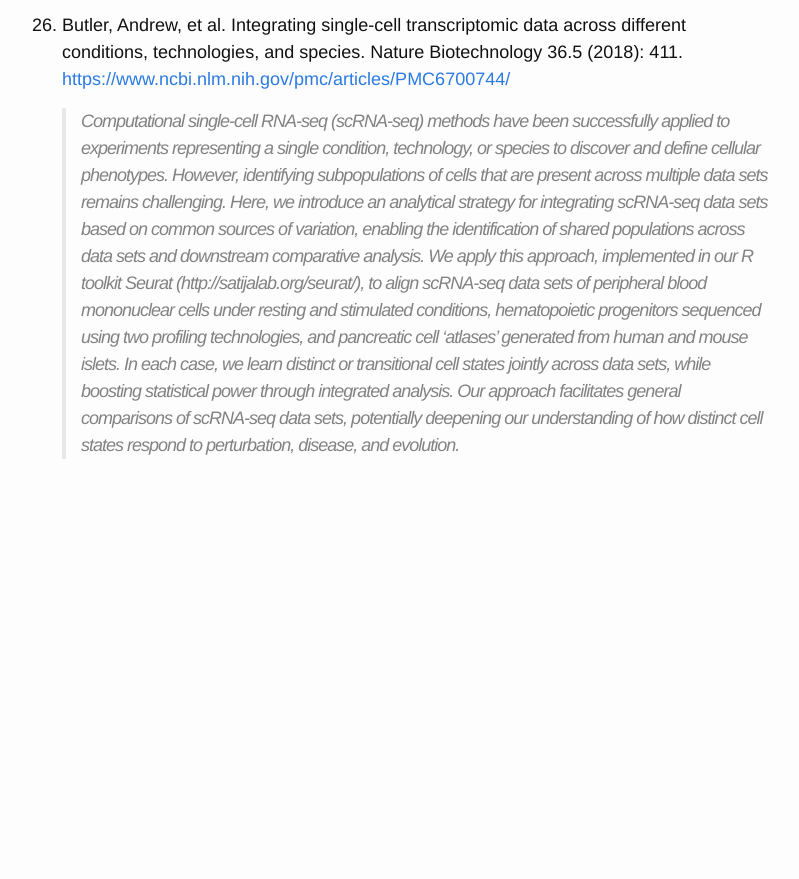
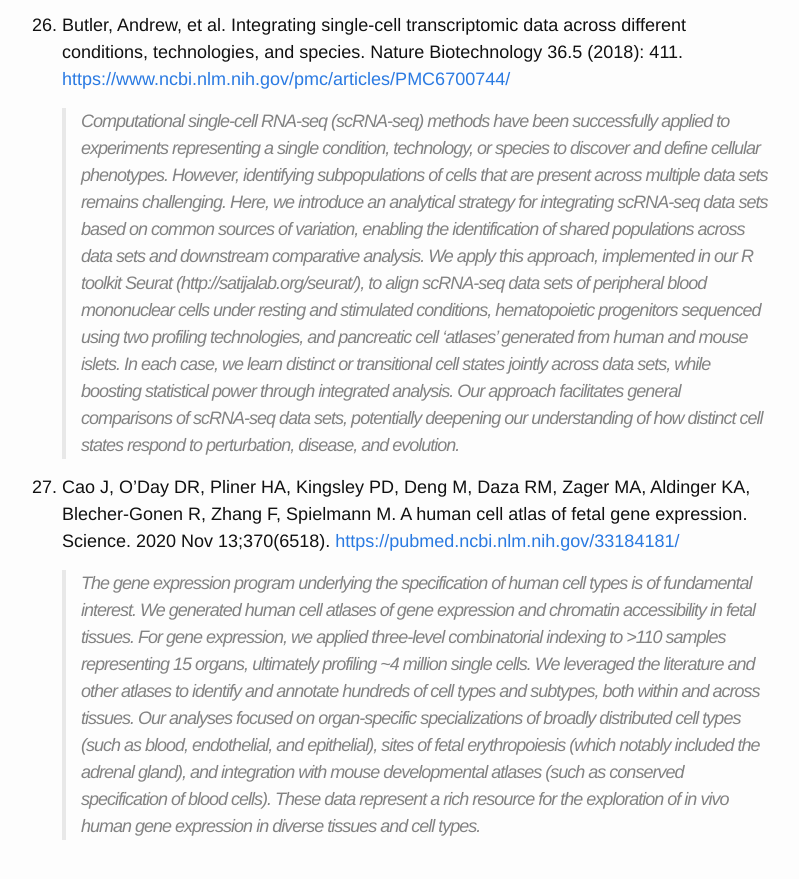
Before and after one commit to dcmb-courses/bioinf602-603, a Jekyll site: the page built from Single_Cell.md, in a window 1280 px wide and 900 px high, scrolled down 10382 px. Shown: the top 879 px of the window, without its empty margins (238-1037 px from the left). Built offline with Jekyll 4.4.1, drawn with Linux system fonts in a browser that asks for light colours; before the commit the page ends 10901 px from its top, so only the background shows below that.

Commit message:
Update Single_Cell.md

```diff
--- a/Single_Cell.md
+++ b/Single_Cell.md
@@ -110,3 +110,8 @@ permalink: /Single_Cell/
 1. Butler, Andrew, et al. Integrating single-cell transcriptomic data across different conditions, technologies, and species. Nature Biotechnology 36.5 (2018): 411. [https://www.ncbi.nlm.nih.gov/pmc/articles/PMC6700744/](https://www.ncbi.nlm.nih.gov/pmc/articles/PMC6700744/)
 
    >Computational single-cell RNA-seq (scRNA-seq) methods have been successfully applied to experiments representing a single condition, technology, or species to discover and define cellular phenotypes. However, identifying subpopulations of cells that are present across multiple data sets remains challenging. Here, we introduce an analytical strategy for integrating scRNA-seq data sets based on common sources of variation, enabling the identification of shared populations across data sets and downstream comparative analysis. We apply this approach, implemented in our R toolkit Seurat (http://satijalab.org/seurat/), to align scRNA-seq data sets of peripheral blood mononuclear cells under resting and stimulated conditions, hematopoietic progenitors sequenced using two profiling technologies, and pancreatic cell 'atlases' generated from human and mouse islets. In each case, we learn distinct or transitional cell states jointly across data sets, while boosting statistical power through integrated analysis. Our approach facilitates general comparisons of scRNA-seq data sets, potentially deepening our understanding of how distinct cell states respond to perturbation, disease, and evolution.
+
+1. Cao J, O’Day DR, Pliner HA, Kingsley PD, Deng M, Daza RM, Zager MA, Aldinger KA, Blecher-Gonen R, Zhang F, Spielmann M. A human cell atlas of fetal gene expression. Science. 2020 Nov 13;370(6518).
+[https://pubmed.ncbi.nlm.nih.gov/33184181/](https://pubmed.ncbi.nlm.nih.gov/33184181/)
+
+   >The gene expression program underlying the specification of human cell types is of fundamental interest. We generated human cell atlases of gene expression and chromatin accessibility in fetal tissues. For gene expression, we applied three-level combinatorial indexing to >110 samples representing 15 organs, ultimately profiling ~4 million single cells. We leveraged the literature and other atlases to identify and annotate hundreds of cell types and subtypes, both within and across tissues. Our analyses focused on organ-specific specializations of broadly distributed cell types (such as blood, endothelial, and epithelial), sites of fetal erythropoiesis (which notably included the adrenal gland), and integration with mouse developmental atlases (such as conserved specification of blood cells). These data represent a rich resource for the exploration of in vivo human gene expression in diverse tissues and cell types.
```
